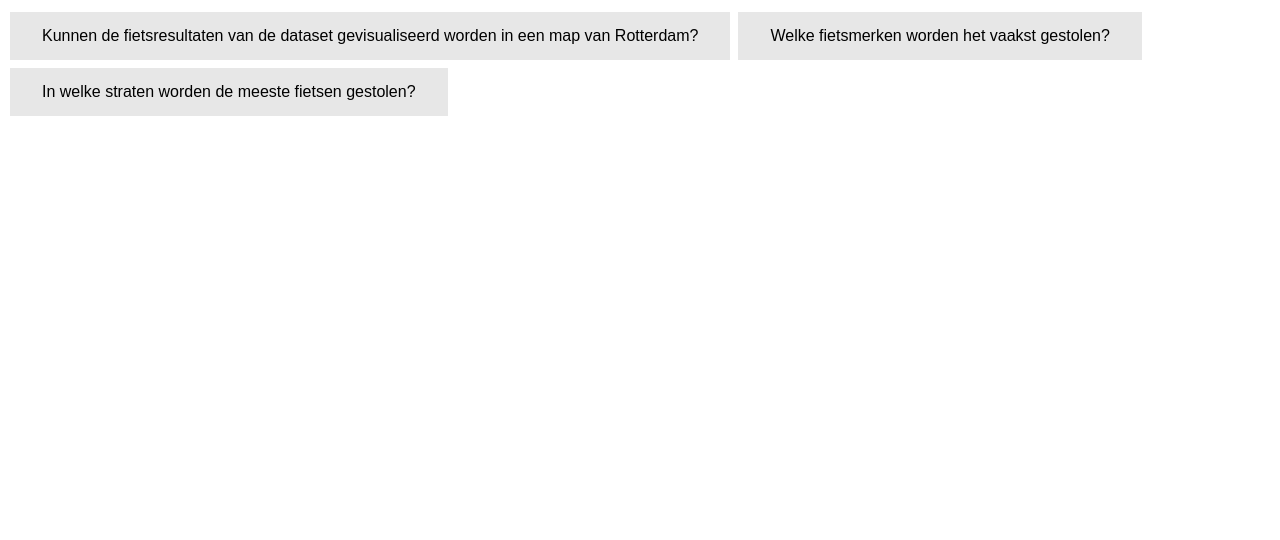
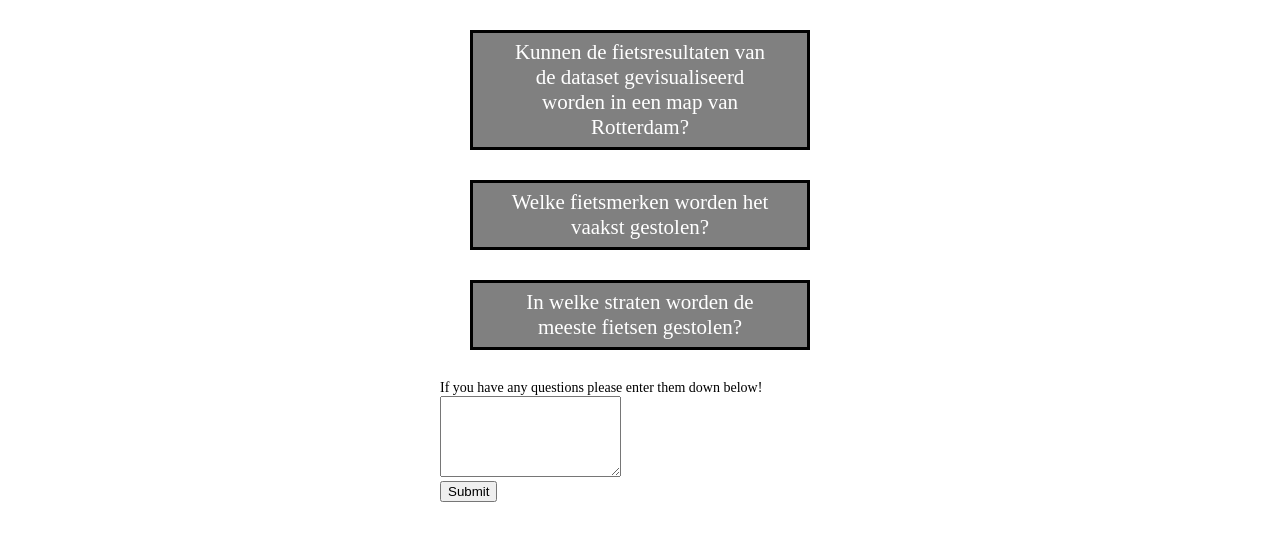
Before and after one commit to KevinLima/INFPRJ03, a website: page src/html/Questions.html in a window 1280 px wide. Drawn offline with Linux system fonts and the light colour scheme.

Commit message:
Update questions.html

```diff
--- a/src/html/Questions.html
+++ b/src/html/Questions.html
@@ -2,29 +2,51 @@
 <html>
 <head>
 <style>
-.button {
-    background-color: #4CAF50; /* Green */
-    border: none;
-    color: white;
-    padding: 15px 32px;
-    text-align: center;
-    text-decoration: none;
-    display: inline-block;
-    font-size: 16px;
-    margin: 4px 2px;
-    cursor: pointer;
+body { font-size: 14px; width: 400px; margin: 25px auto;  }
+
+  button {
+  color:white;
+  display: block;
+  margin: 30px;
+  padding: 7px 35px;
+  font: 300 150% langdon;
+  background: #808080;
+  border: 3px solid black;
+  cursor: pointer;
 }
 
-.button2 {background-color: #e7e7e7; color: black;} /* Gray */
-.button3 {background-color: #e7e7e7; color: black;} /* Gray */
-.button4 {background-color: #e7e7e7; color: black;} /* Gray */
+button:hover {
+  background: #505050;
+  border: 1px solid #8b8b8b;
+}
+
+button:active {
+  background: #2e2e2e;
+  border: 1px solid black;
+  color: white;
+  }
+
 </style>
 </head>
 <body>
 
-<button class="button button2">Kunnen de fietsresultaten van de dataset gevisualiseerd worden in een map van Rotterdam?</button>
-<button class="button button3">Welke fietsmerken worden het vaakst gestolen?</button>
-<button class="button button4">In welke straten worden de meeste fietsen gestolen?</button>
+<button class="mdl-button mdl-js-button mdl-button--raised mdl-js-ripple-effect mdl-button--accent">
+  Kunnen de fietsresultaten van de dataset gevisualiseerd worden in een map van Rotterdam?
+</button>
+
+<button class="mdl-button mdl-js-button mdl-button--raised mdl-js-ripple-effect mdl-button--accent">
+  Welke fietsmerken worden het vaakst gestolen?
+</button>
+
+<button class="mdl-button mdl-js-button mdl-button--raised mdl-js-ripple-effect mdl-button--accent">
+  In welke straten worden de meeste fietsen gestolen?
+</button>
+
+<p class="big">
+If you have any questions please enter them down below!</br>
+<textarea rows="5" cols="20"></textarea></br>
+<input type="submit" value="Submit">
+</p>
 
 </body>
 </html>
```
